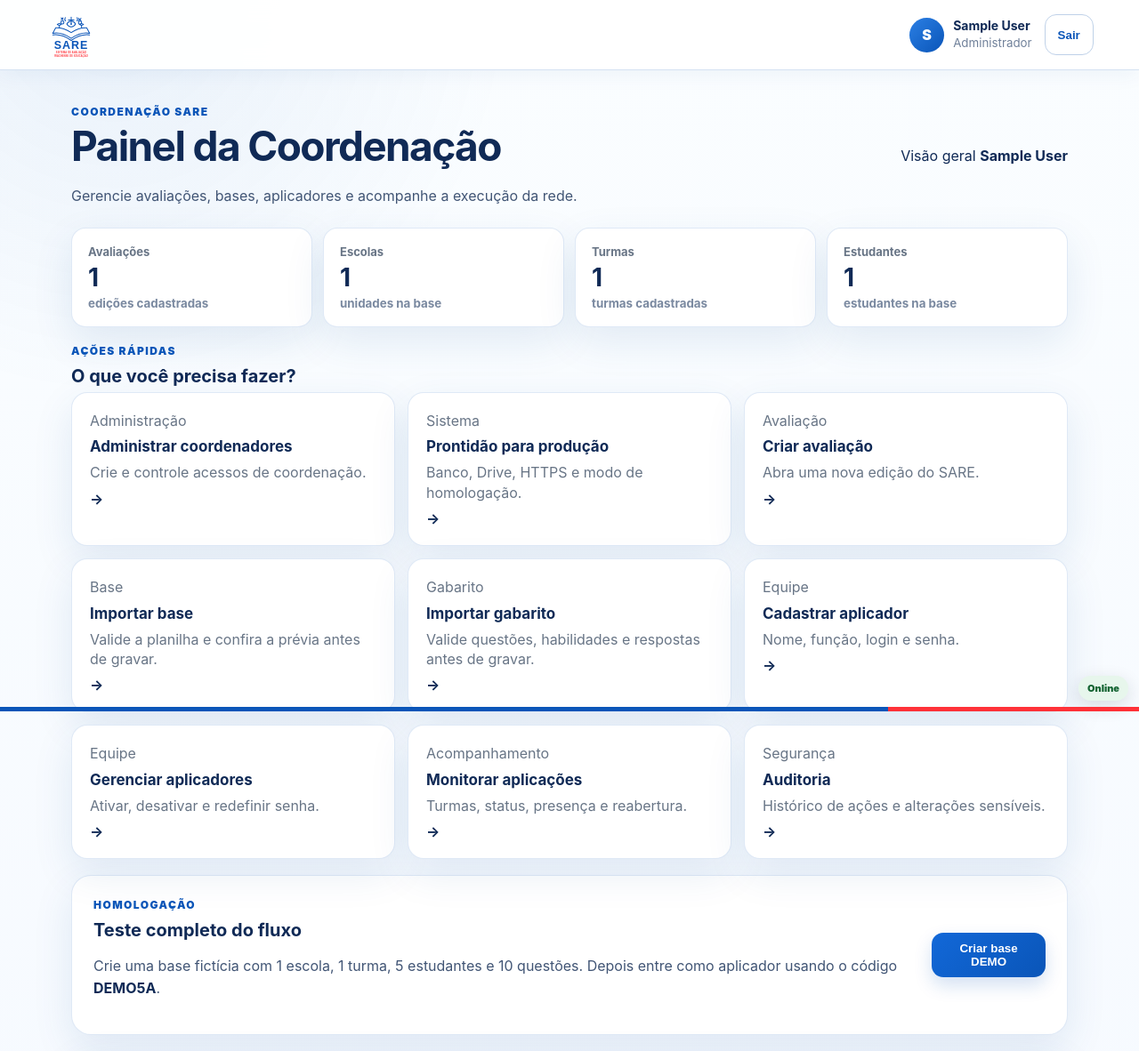
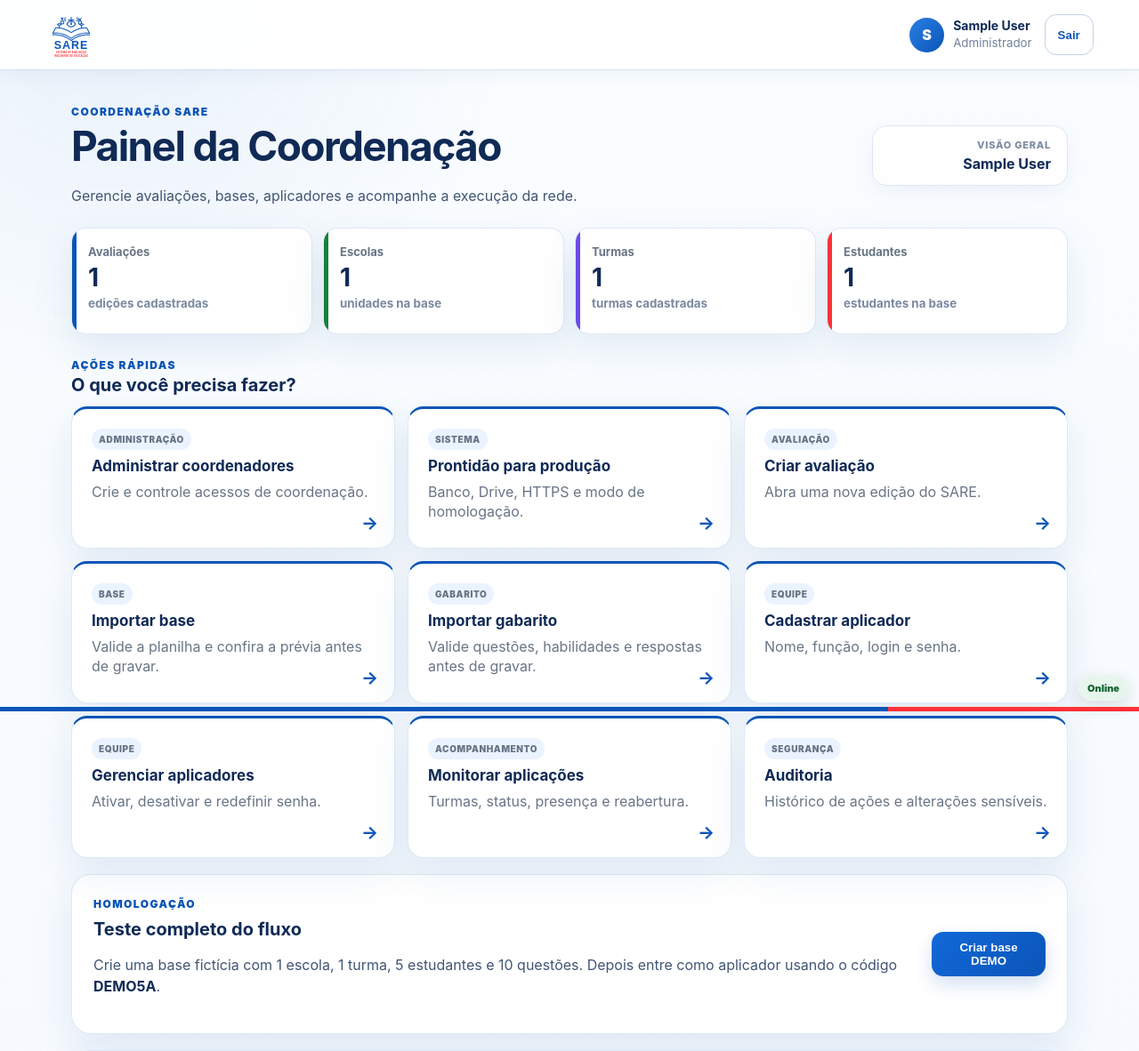
Before and after one commit to Marcosadriano7506/SARE2026, a Flask app: page /coordenacao/ in a window 1280 px wide. Shown: the top 1182 px of the page at 89% size. Run offline with Flask 3, Linux system fonts and the light colour scheme; a user stored in the database is signed in; tables that the repository leaves empty hold one stand-in row (values such as "Sample post").

Commit message:
style: extend SARE theme to coordination and admin

```diff
--- a/app/static/css/brand.css
+++ b/app/static/css/brand.css
@@ -841,3 +841,184 @@ form[data-submit-lock][data-submitting="true"] select {
     grid-template-columns: 1fr;
   }
 }
+
+
+/* Coordenação e administração */
+.coordinator-heading-badge {
+  min-width: 220px;
+  padding: 14px 18px;
+  border: 1px solid var(--sare-border);
+  border-radius: 16px;
+  background: rgba(255,255,255,.8);
+  box-shadow: 0 8px 26px rgba(20,75,145,.06);
+  display: flex;
+  flex-direction: column;
+  gap: 4px;
+  text-align: right;
+}
+
+.coordinator-heading-badge span {
+  color: #7a8ba2;
+  font-size: 11px;
+  font-weight: 800;
+  text-transform: uppercase;
+  letter-spacing: .07em;
+}
+
+.coordinator-metrics .metric-card {
+  position: relative;
+  overflow: hidden;
+  min-height: 120px;
+}
+
+.coordinator-metrics .metric-card::after {
+  content: "";
+  position: absolute;
+  top: 0;
+  left: 0;
+  width: 5px;
+  height: 100%;
+  background: var(--sare-blue);
+}
+
+.coordinator-metrics .accent-green::after { background: var(--sare-green); }
+.coordinator-metrics .accent-violet::after { background: var(--sare-violet); }
+.coordinator-metrics .accent-red::after { background: var(--sare-red); }
+
+.dashboard-section-heading {
+  margin: 26px 0 12px;
+}
+
+.dashboard-section-heading h2,
+.dashboard-section-heading p {
+  margin-bottom: 0;
+}
+
+.coordinator-actions {
+  grid-template-columns: repeat(3, minmax(0, 1fr));
+}
+
+.coordinator-actions .action-card {
+  position: relative;
+  min-height: 160px;
+  padding: 22px;
+  border-top: 3px solid var(--sare-blue);
+}
+
+.action-kicker {
+  width: fit-content;
+  padding: 5px 8px;
+  border-radius: 999px;
+  background: var(--sare-blue-soft);
+  color: var(--sare-blue);
+  font-size: 10px !important;
+  font-weight: 900;
+  letter-spacing: .06em;
+  text-transform: uppercase;
+}
+
+.coordinator-actions .action-card b {
+  position: absolute;
+  right: 18px;
+  bottom: 16px;
+  color: var(--sare-blue);
+  font-size: 20px;
+}
+
+.coordinator-demo,
+.coordinator-list-panel {
+  margin-top: 18px;
+}
+
+.coordinator-list-row {
+  padding-inline: 6px;
+}
+
+.admin-action-grid {
+  display: grid;
+  grid-template-columns: repeat(4, minmax(0, 1fr));
+  gap: 14px;
+  margin-bottom: 18px;
+}
+
+.admin-action-card {
+  min-height: 128px;
+  padding: 18px;
+  display: flex;
+  gap: 13px;
+  align-items: flex-start;
+  border: 1px solid var(--sare-border);
+  border-radius: 18px;
+  background: #fff;
+  box-shadow: 0 8px 26px rgba(20,75,145,.065);
+  transition: transform .16s ease, box-shadow .16s ease;
+}
+
+.admin-action-card:hover {
+  transform: translateY(-2px);
+  box-shadow: 0 13px 32px rgba(20,75,145,.11);
+}
+
+.admin-action-icon {
+  flex: 0 0 40px;
+  width: 40px;
+  height: 40px;
+  display: grid;
+  place-items: center;
+  border-radius: 12px;
+  background: var(--sare-blue-soft);
+  color: var(--sare-blue);
+  font-weight: 900;
+  font-size: 18px;
+}
+
+.admin-action-card > div {
+  display: flex;
+  flex-direction: column;
+  gap: 6px;
+}
+
+.admin-action-card small {
+  color: #73849b;
+  line-height: 1.4;
+}
+
+.primary-admin-action {
+  border-color: rgba(10,85,184,.25);
+  background: linear-gradient(145deg, #f8fbff, #edf5ff);
+}
+
+.admin-info-panel,
+.admin-coordinators-panel {
+  margin-top: 18px;
+}
+
+.admin-backup-info {
+  margin: 0;
+  border-left: 4px solid var(--sare-blue);
+}
+
+.management-name-row {
+  display: flex;
+  gap: 12px;
+  align-items: center;
+}
+
+.management-name-row > div {
+  display: flex;
+  flex-direction: column;
+  gap: 4px;
+}
+
+@media (max-width: 980px) {
+  .coordinator-actions { grid-template-columns: repeat(2, minmax(0, 1fr)); }
+  .admin-action-grid { grid-template-columns: repeat(2, minmax(0, 1fr)); }
+}
+
+@media (max-width: 760px) {
+  .coordinator-heading-badge { display: none; }
+  .coordinator-actions { grid-template-columns: 1fr; }
+  .admin-action-grid { grid-template-columns: 1fr; }
+  .admin-heading { flex-direction: column; }
+  .admin-heading .button { width: 100%; }
+}
```
